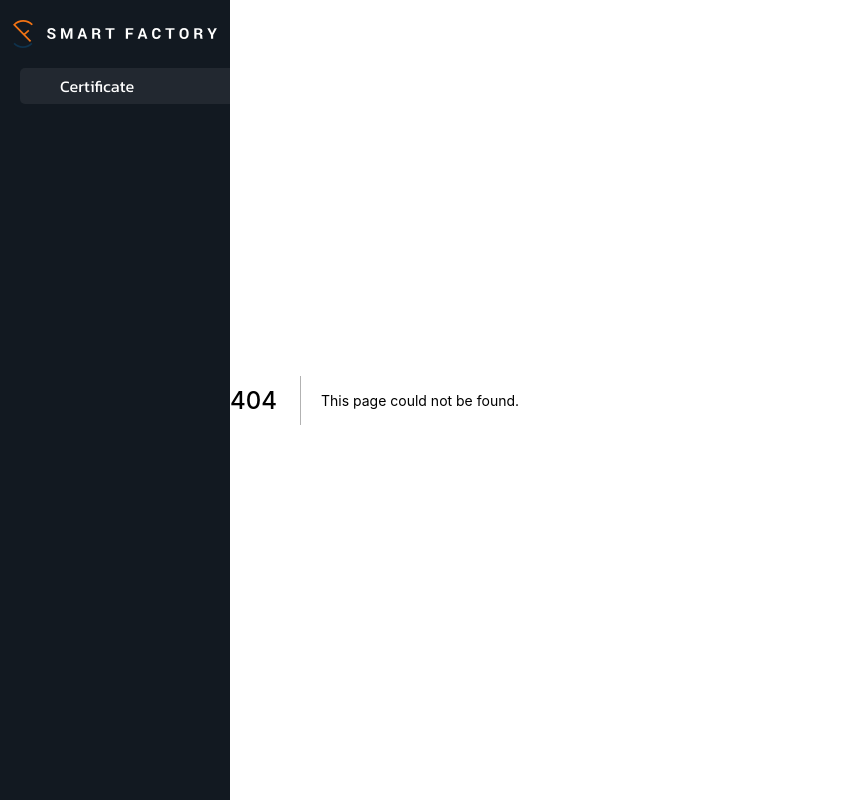
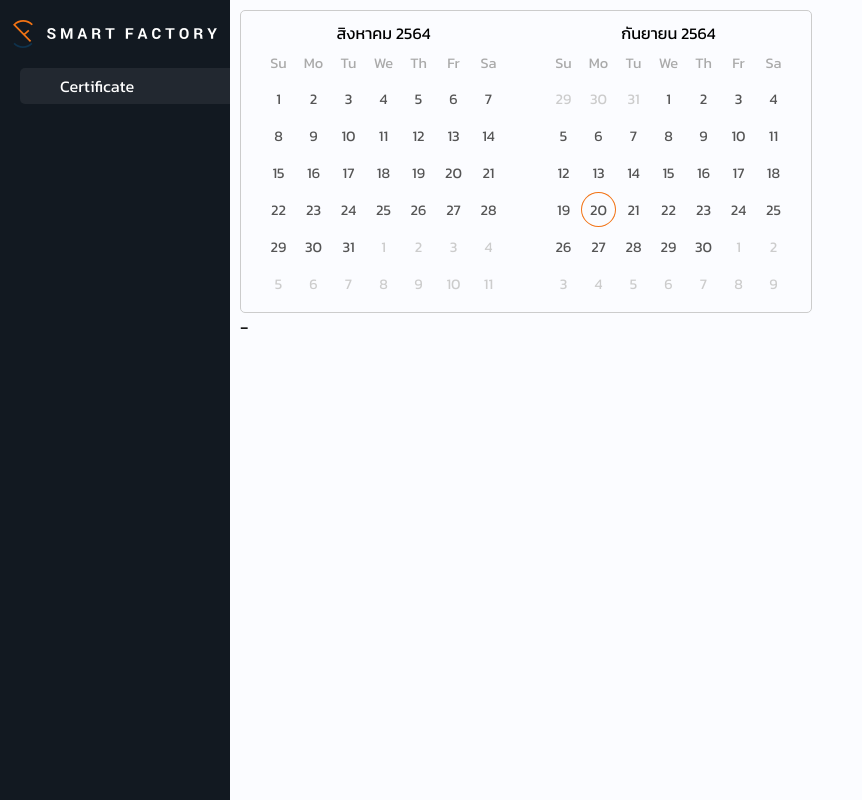
Before and after one commit to inconnus/Certificate, a Next.js app: page /date in a window 1280 px wide. Before the commit this address had no page. Shown: the whole page, without its empty margins (0-862 px from the left). Built offline with nearby package versions, Linux system fonts and the light colour scheme.

Commit message:
test date

```diff
--- /dev/null
+++ b/pages/date/index.module.sass
@@ -0,0 +1,125 @@
+@keyframes active
+    0%
+        transform: scale(1)
+    50%
+        transform: scale(1.2)
+    100%
+        transform: scale(1)
+
+
+.container
+    flex-direction: column
+    padding: 10px
+    .date_picker
+        border: 1px solid #ccc
+        border-radius: 5px
+        align-self: flex-start
+        font-size: 0.9em
+        .calendar
+            flex-direction: column
+            padding: 10px 20px
+            align-self: flex-start
+            user-select: none
+            .month
+                width: 100%
+                position: relative
+                align-items: center
+                span
+                    width: 100%
+                    cursor: default
+                    text-align: center
+                i
+                    position: absolute
+                    cursor: pointer
+                    color: #f27314
+                    &:last-child
+                        right: 0
+
+            .days
+                span
+                    width: 35px
+                    height: 35px
+                    color: #aaa
+                    font-size: 0.9em
+                    display: flex
+                    align-items: center
+                    justify-content: center
+                    cursor: default
+            .numbers
+                flex-wrap: wrap
+                width: 245px
+
+                .number
+
+                    position: relative
+                    cursor: pointer
+                    text-align: center
+                    color: #555
+                    font-size: 0.9em
+                    flex-shrink: 0
+                    // border-radius: 50%
+                    width: 35px
+                    height: 35px
+                    margin: 1px 0
+                    // overflow: hidden
+                    // &:nth-child(7n)
+                    //     border-radius: 0 3px 3px 0
+                    // &:nth-child(7n+1)
+                    //     border-radius: 3px 0 0 3px
+                    // border: 1px solid #5393f900
+                    //
+                    &.end
+                        background: linear-gradient(90deg,#f274146b,50%,transparent 50%)
+                    &.start
+                        background: linear-gradient(90deg,transparent,50%,#f274146b 50%)
+                    &.active
+
+                        span
+                            animation: active 0.2s forwards
+                            background: #f27314 !important
+                            color: #FFF !important
+                            border-radius: 50%
+                    &.active_pre
+                        span
+                            background: #fa994e !important
+                            color: #FFF !important
+                            border-radius: 50%
+
+                    &.isDay
+                        span
+                            box-shadow: inset 0 0 0 1px #f27314
+                            // border: 1px solid #f27314
+                            border-radius: 50%
+                    &.padding
+                        pointer-events: none
+                        color: #ccc
+                    &:hover,&.fade
+                        span
+                            color: #FFF
+                            background: #f274146b
+                    &.fade
+                        span
+                            border-radius: 0 !important
+                    &:hover
+                        span
+                            border-radius: 50%
+                    span
+                        width: 35px
+                        height: 35px
+                        flex-shrink: 0
+                        display: flex
+                        align-items: center
+                        justify-content: center
+
+
+
+                        // &::before
+                        //     content: ''
+                        //     width: 100%
+                        //     height: 100%
+                        //     position: absolute
+                        //     background: #5393f9
+                        //     z-index: 1
+
+                            // &::before
+                            //     background: #5393f9b9
--- /dev/null
+++ b/pages/date/index.tsx
@@ -0,0 +1,102 @@
+import React, { Dispatch, FC, SetStateAction, useCallback, useEffect, useMemo, useState } from 'react'
+import styles from './index.module.sass'
+import dayjs from 'dayjs'
+import 'dayjs/locale/th'
+import isBetween from 'dayjs/plugin/isBetween'
+dayjs.extend(isBetween)
+interface CalendarProps {
+    position: string
+    date: dayjs.Dayjs
+    onArrow: () => void
+    current: dayjs.Dayjs[]
+    onSelect: (date: dayjs.Dayjs) => void
+    tempDate: dayjs.Dayjs
+    setTempDate: Dispatch<SetStateAction<dayjs.Dayjs>>
+
+}
+const Calendar: FC<CalendarProps> = ({ position, date, onArrow, onSelect, current, tempDate, setTempDate }) => {
+    const datePadding = useMemo(() => dayjs(date).date(1).day(), [date])
+    const dayInMonth = useMemo(() => dayjs(date).daysInMonth(), [date])
+    const isCurrentDay = useCallback((index: number) => dayjs().isSame(date.date(index + 1), 'day'), [date])
+    const isStart = useCallback((index: number) => dayjs(current[0]).isSame(date.date(index + 1), 'day') && !dayjs(current[1]).isSame(dayjs(current[0])), [current, date])
+    const isEnd = useCallback((index: number) => dayjs(current[1]).isSame(date.date(index + 1), 'day') && !dayjs(current[1]).isSame(dayjs(current[0])), [current, date])
+    const isStartOrEnd = useCallback((index: number) => {
+        if(!current.length) return
+        return dayjs(current[0]).isSame(date.date(index + 1), 'day') || dayjs(current[1]).isSame(date.date(index + 1), 'day') || dayjs(tempDate).isSame(date.date(index + 1), 'day')
+    }, [current, date, tempDate])
+
+    const isBetween = useCallback((index: number) => {
+        if (tempDate) return date.date(index + 1).isBetween(dayjs(current[0]), tempDate)
+        else return date.date(index + 1).isBetween(dayjs(current[0]), dayjs(current[1]))
+    }, [current, date, tempDate])
+
+    // useEffect(() => {
+    //     console.log(tempDate);
+
+    // }, [tempDate])
+    return (
+        <div className={styles.calendar}>
+            <div className={styles.month}>
+                {position === 'left' && <i onClick={onArrow} className="fas fa-chevron-left"></i>}
+                <span >{date.locale('th').add(543, 'year').format('MMMM YYYY')}</span>
+                {position === 'right' && <i onClick={onArrow} className="fas fa-chevron-right"></i>}
+            </div>
+            <div className={styles.days}>
+                <span>Su</span><span>Mo</span><span>Tu</span><span>We</span><span>Th</span><span>Fr</span><span>Sa</span>
+            </div>
+            <div className={styles.numbers}>
+                {[...Array(datePadding)].map((_, index) => <div key={index} className={`${styles.number} ${styles.padding}`} ><span>{dayjs(date).subtract(1, 'month').daysInMonth() - (datePadding - index - 1)}</span></div>)}
+                {[...Array(dayInMonth)].map((_, index) => (
+                    <div
+                        onClick={() => onSelect(dayjs(date).date(index + 1))} key={index}
+                        onMouseOver={() => !current.every(item => item) && setTempDate(date.date(index + 1))}
+                        className={
+                            `${styles.number} ${isCurrentDay(index) ? styles.isDay : ''} ` +
+                            `${isStartOrEnd(index) ? current.every(item => item) ? styles.active : styles.active_pre : ''} ` +
+                            `${dayjs(tempDate).isSame(date.date(index + 1), 'day') ? (date.date(index + 1).isAfter(current[0]) ? styles.end : styles.start) : ''} ` +
+                            `${isBetween(index) ? styles.fade : ''}` +
+                            `${isEnd(index) ? styles.end : ''}` +
+                            `${isStart(index) ? date.date(index + 1).isAfter(tempDate) ? styles.end : styles.start : ''}`
+                        }>
+                        <span>{index + 1}</span></div>
+                ))}
+                {[...Array(42 - dayInMonth - datePadding)].map((_, index) => <div key={index} className={`${styles.number} ${styles.padding}`} ><span>{index + 1}</span></div>)}
+            </div>
+        </div>
+    )
+}
+const Date = () => {
+    const [rageDate, setRageDate] = useState<dayjs.Dayjs[]>([])
+    const [currentMonth, setCurrentMonth] = useState<dayjs.Dayjs>(dayjs())
+    const [currentRageDate, setCurrentRangeDate] = useState<dayjs.Dayjs[]>([])
+    const [tempDate, setTempDate] = useState<dayjs.Dayjs>(null)
+    const setDate = (value: number) => {
+        const num = Math.abs(value)
+        setCurrentMonth(value > 0 ? currentMonth.add(num, 'month') : currentMonth.subtract(num, 'month'))
+    }
+    const onDateSelect = (date: dayjs.Dayjs) => {
+        console.log(currentRageDate.length);
+        if (currentRageDate.every(item => item)) setCurrentRangeDate([date, null])
+        else {
+            setCurrentRangeDate([currentRageDate[0], date].sort((a, b) => a?.valueOf() - b?.valueOf()))
+            setTempDate(null)
+        }
+    }
+    useEffect(() => {
+        // if()
+        if (currentRageDate.every(item => item)) setRageDate(currentRageDate)
+    }, [currentRageDate])
+    return (
+        <div className={styles.container}>
+            <div className={styles.date_picker}>
+                <Calendar tempDate={tempDate} setTempDate={setTempDate} onSelect={onDateSelect} current={currentRageDate} date={currentMonth.subtract(1, 'month')} onArrow={() => setDate(-1)} position='left' />
+                <Calendar tempDate={tempDate} setTempDate={setTempDate} onSelect={onDateSelect} current={currentRageDate} date={currentMonth} onArrow={() => setDate(1)} position='right' />
+            </div>
+            <span>{rageDate[0]?.add(543,'year').format('DD-MM-YYYY')} - {rageDate[1]?.add(543,'year').format('DD-MM-YYYY')}</span>
+
+
+        </div>
+    )
+}
+
+export default Date
```
